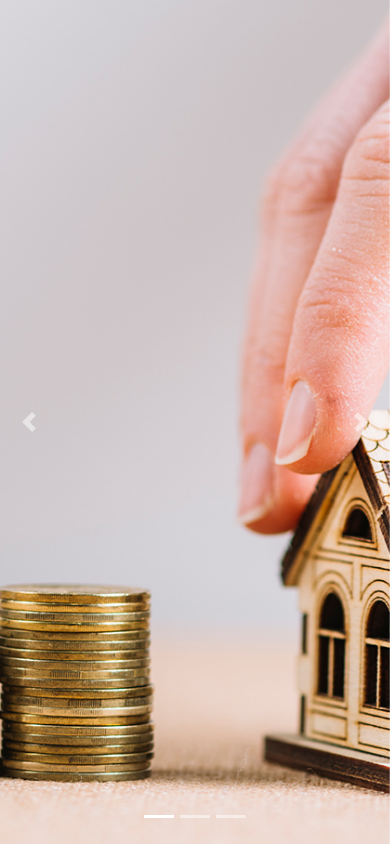
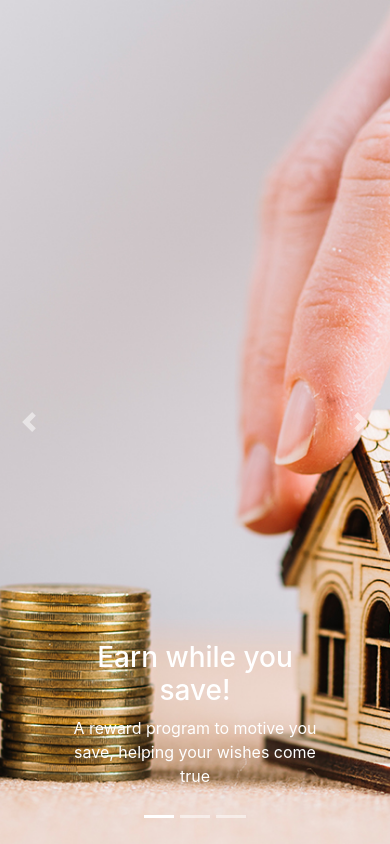
Before and after one commit to wgcv/hackrice-8, a Django app: page / in a window 390 px wide. Shown: the part 64-908 px from the top of the page. Run offline with Django 3.2, Linux system fonts and the light colour scheme; some libraries are stand-ins or nearby versions.

Commit message:
Update the text in home

```diff
--- a/app/templates/home.html
+++ b/app/templates/home.html
@@ -12,21 +12,21 @@
       <div class="carousel-inner" role="listbox">
         <!-- Slide One - Set the background image for this slide in the line below -->
         <div class="carousel-item active" style="background-image: url('/static/images/slider1.jpg')">
-          <div class="carousel-caption d-none d-md-block">
+          <div class="carousel-caption d-none d-block">
             <h3>Earn while you save!</h3>
             <p>A reward program to motive you save, helping your wishes come true</p>
           </div>
         </div>
         <!-- Slide Two - Set the background image for this slide in the line below -->
         <div class="carousel-item" style="background-image: url('/static/images/slider2.jpg')">
-          <div class="carousel-caption d-none d-md-block">
+          <div class="carousel-caption d-none d-block">
             <h3>Learn about how the bank works!</h3>
             <p>Know the main concepts will help you to make better decisions about your money</p>
           </div>
         </div>
         <!-- Slide Three - Set the background image for this slide in the line below -->
         <div class="carousel-item" style="background-image: url('/static/images/slider3.jpg')">
-          <div class="carousel-caption d-none d-md-block">
+          <div class="carousel-caption d-none d-block">
             <h3>The help that you always wanted!</h3>
             <p>It will guide you through any financial transaction that you will use</p>
           </div>
```
